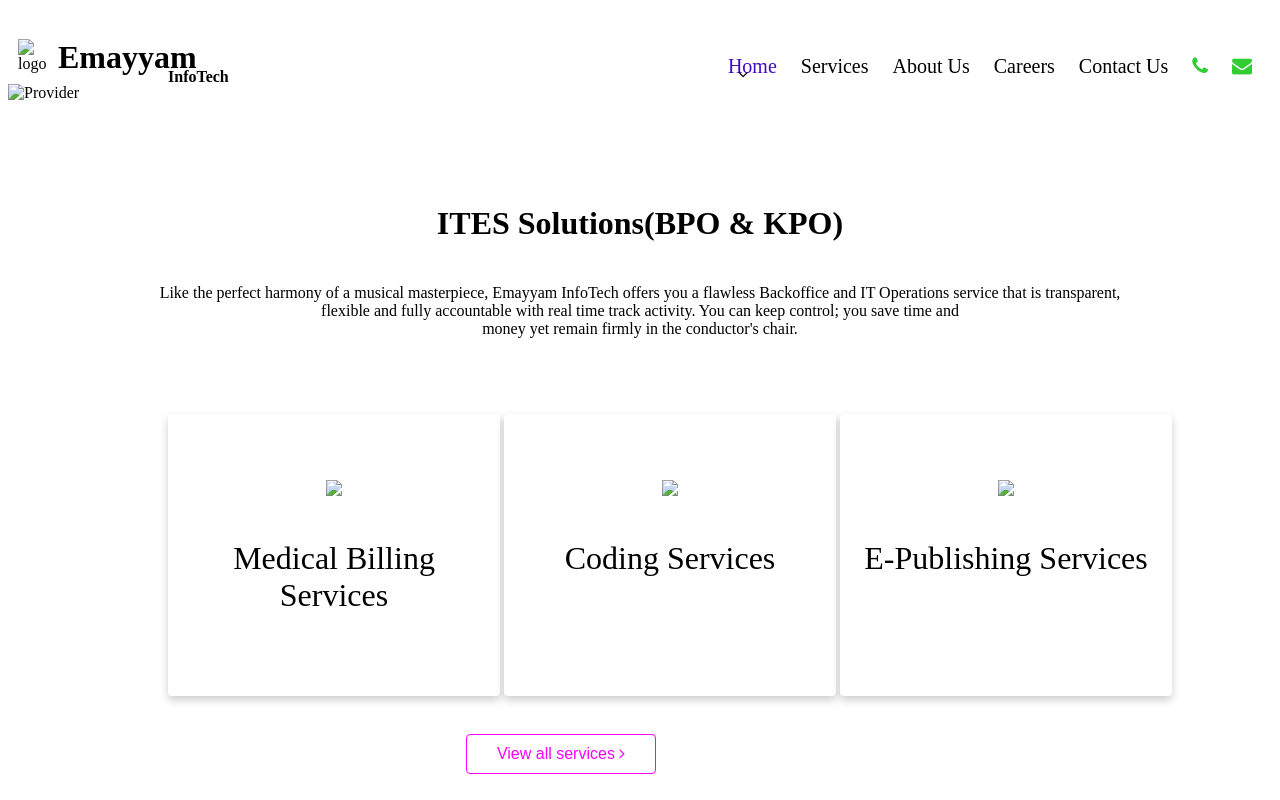
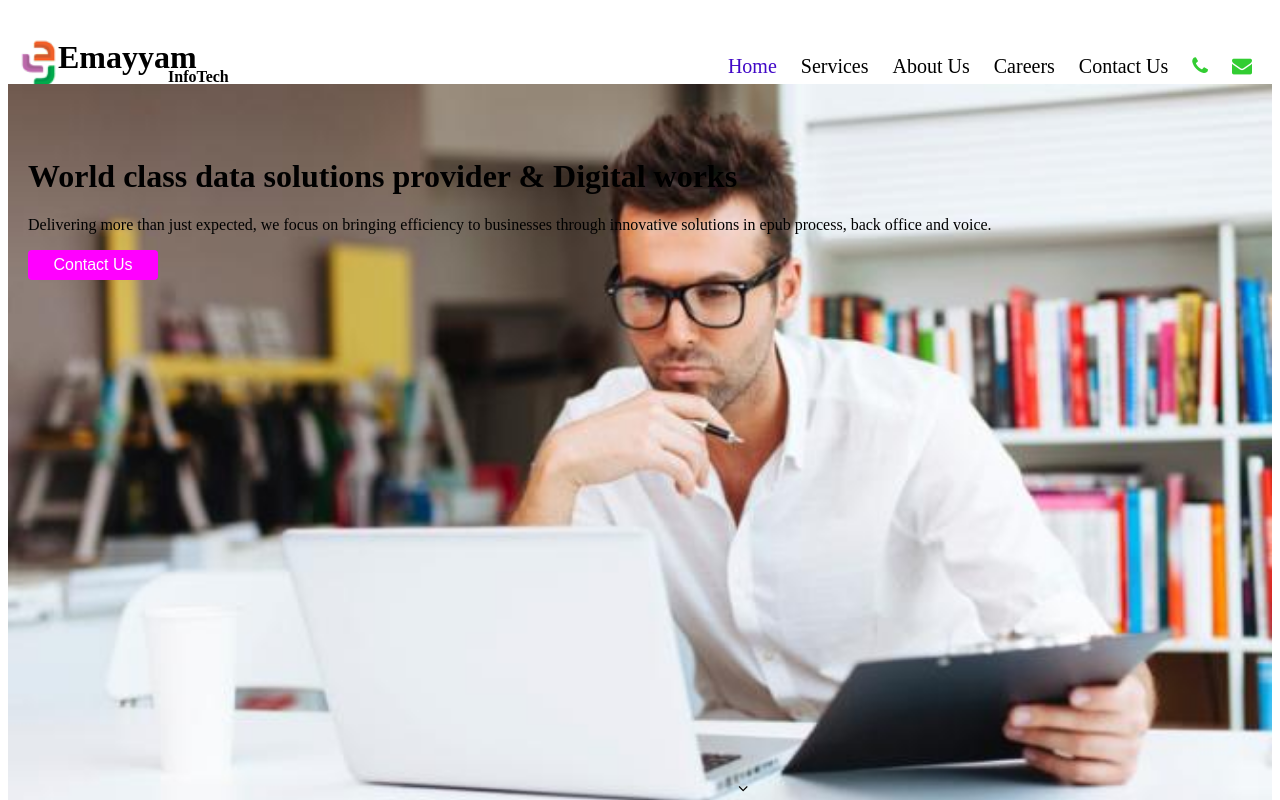
Before and after one commit to Saranya013/development, a plain HTML site: page index.html in a window 1280 px wide. Shown: the top 800 px of the page. Drawn offline with Linux system fonts and the light colour scheme; files that its build step writes are made by us from their sources; files whose address does not match are found by name.

Commit message:
changes commit

```diff
--- a/index.html
+++ b/index.html
@@ -1,13 +1,13 @@
 <!DOCTYPE html>
 <html>
 <head>
-	<link href="css/cascade.css" rel="stylesheet" type="text/css">
+	<link href="E:\Current documents\Documents\GitHub\development\cascade.css" rel="stylesheet" type="text/css">
 	<link href="https://stackpath.bootstrapcdn.com/font-awesome/4.7.0/css/font-awesome.min.css" rel="stylesheet" type="text/css">
 </head>
 <body>
 	<div class="container">
 		<div class="logo">
-	  		<img src="E:\images\favicon.png" alt="logo"/>
+	  		<img src="E:\Current documents\Documents\GitHub\development\assert\favicon.png" alt="logo"/>
 	  		<h1>Emayyam</h1>
 	  		<h2>InfoTech</h2>
 	  	</div>
@@ -31,7 +31,7 @@
     </div>
 
 <div class="digital">
-  <img src="E:\images\konten.jpg" alt="Provider" style="width:100%;">
+  <img src="E:\Current documents\Documents\GitHub\development\assert\konten.jpg" alt="Provider" style="width:100%;">
   <div class="content">
     <h1>World class data solutions provider & Digital works</h1>
     <p>Delivering more than just expected, we focus on  bringing efficiency to businesses through innovative solutions in epub process, back office and voice.</p>
@@ -50,19 +50,19 @@
 <div class="row">
   <div class="column">
     <div class="card">
-    <img src="E:\images\heartbeat.jpg">
+    <img src="E:\Current documents\Documents\GitHub\development\assert\heartbeat.jpg">
     <div>Medical Billing Services</div>
     </div>
   </div>
   <div class="column">
     <div class="card">
-    <img src="E:\images\coding.jpg">
+    <img src="E:\Current documents\Documents\GitHub\development\assert\coding.jpg">
     <div>Coding Services</div>
     </div>
   </div>
   <div class="column">
     <div class="card">
-    <img src="E:\images\publisher.png">
+    <img src="E:\Current documents\Documents\GitHub\development\assert\publisher.png">
     <div>E-Publishing Services</div>
     </div>
   </div>
@@ -129,13 +129,13 @@
          </form>
      </div>
      <div class="images">
-	     <img src="E:\images\person.jpg">
+	     <img src="E:\Current documents\Documents\GitHub\development\assert\person.jpg">
      </div>
 </div>
 
 <div class="review">
      <div class="logo">
-	  	  <img src="E:\images\favicon.png" alt="logo"/>
+	  	  <img src="E:\Current documents\Documents\GitHub\development\assert\favicon.png" alt="logo"/>
 	  		   <h1>Emayyam</h1>
 	  		   <h2>InfoTech</h2>
 	 </div>
```
Also changed, not shown: assert/coding.jpg (added), assert/favicon.png (added), assert/heartbeat.jpg (added), assert/konten.jpg (added), assert/person.jpg (added), assert/publisher.png (added).
